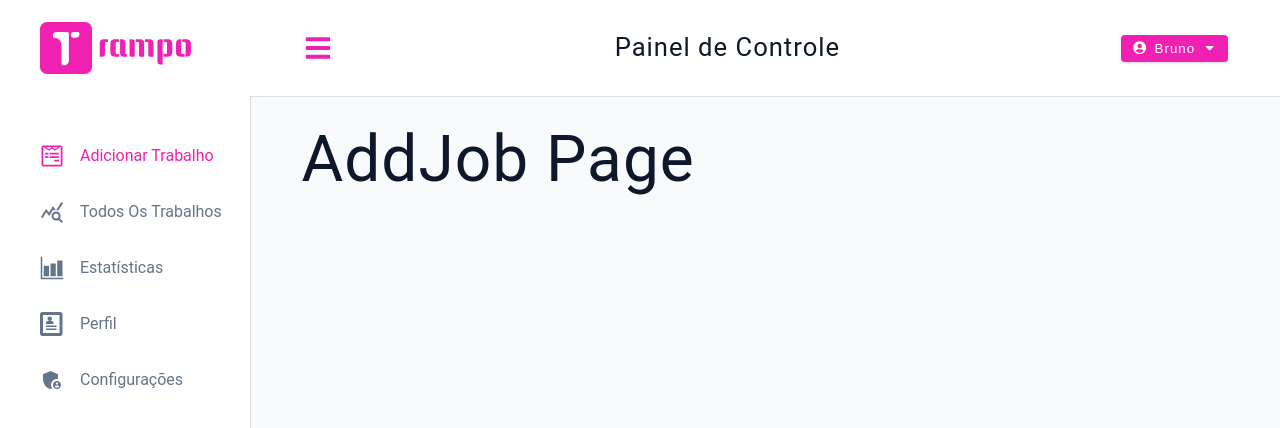
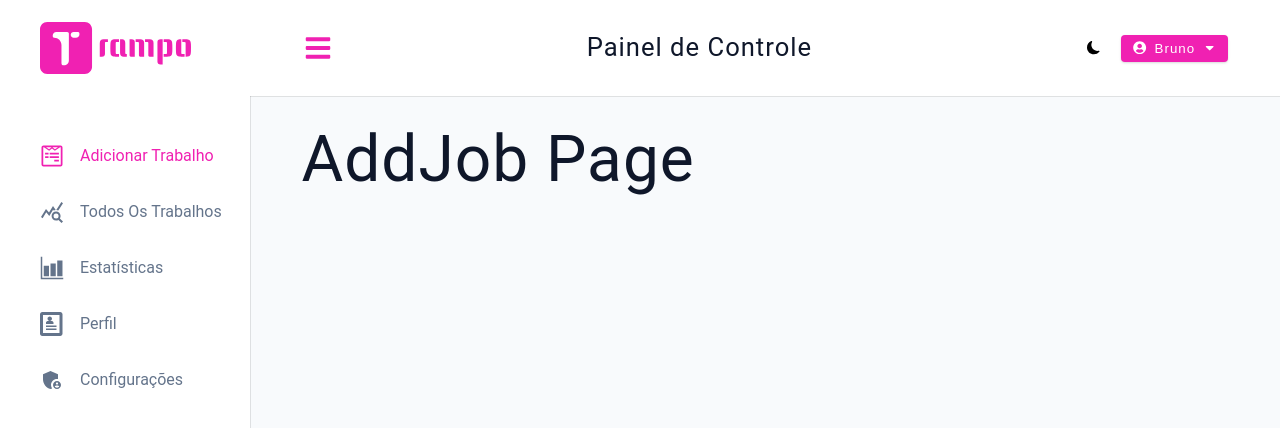
Before and after one commit to brseghese/sm-mern-stack-course, a React (Vite) app in the folder client/: page /dashboard in a window 1280 px wide. Shown: the top 428 px of the page. Built offline with nearby package versions, Linux system fonts and the light colour scheme.

Commit message:
client - theme toggle

```diff
--- a/client/src/components/Navbar.jsx
+++ b/client/src/components/Navbar.jsx
@@ -3,6 +3,7 @@
 import Logo from './Logo';
 import { useDashboardContext } from '../pages/DashboardLayout';
 import LogoutContainer from './LogoutContainer';
+import ThemeToggle from './ThemeToggle';
 
 const Navbar = () => {
   const { toggleSidebar } = useDashboardContext();
@@ -18,6 +19,7 @@
           <h4 className='logo-text'>Painel de Controle</h4>
         </div>
         <div className='btn-container'>
+          <ThemeToggle />
           <LogoutContainer />
         </div>
       </nav>
--- /dev/null
+++ b/client/src/components/ThemeToggle.jsx
@@ -0,0 +1,18 @@
+import { BsFillSunFill, BsFillMoonFill } from 'react-icons/bs';
+import Wrapper from '../assets/wrappers/ThemeToggle';
+import { useDashboardContext } from '../pages/DashboardLayout';
+
+const ThemeToggle = () => {
+  const { isDarkTheme, toggleDarkTheme } = useDashboardContext();
+  return (
+    <Wrapper onClick={toggleDarkTheme}>
+      {isDarkTheme ? (
+        <BsFillSunFill className='toggle-icon' />
+      ) : (
+        <BsFillMoonFill />
+      )}
+    </Wrapper>
+  );
+};
+
+export default ThemeToggle;
```
